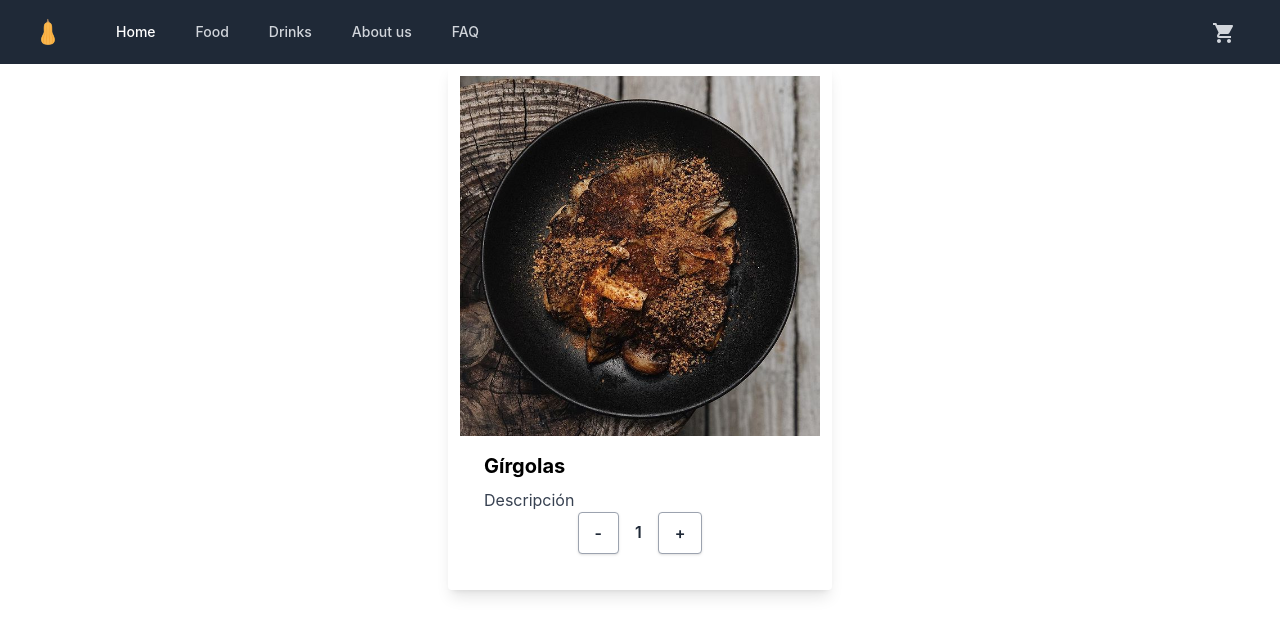
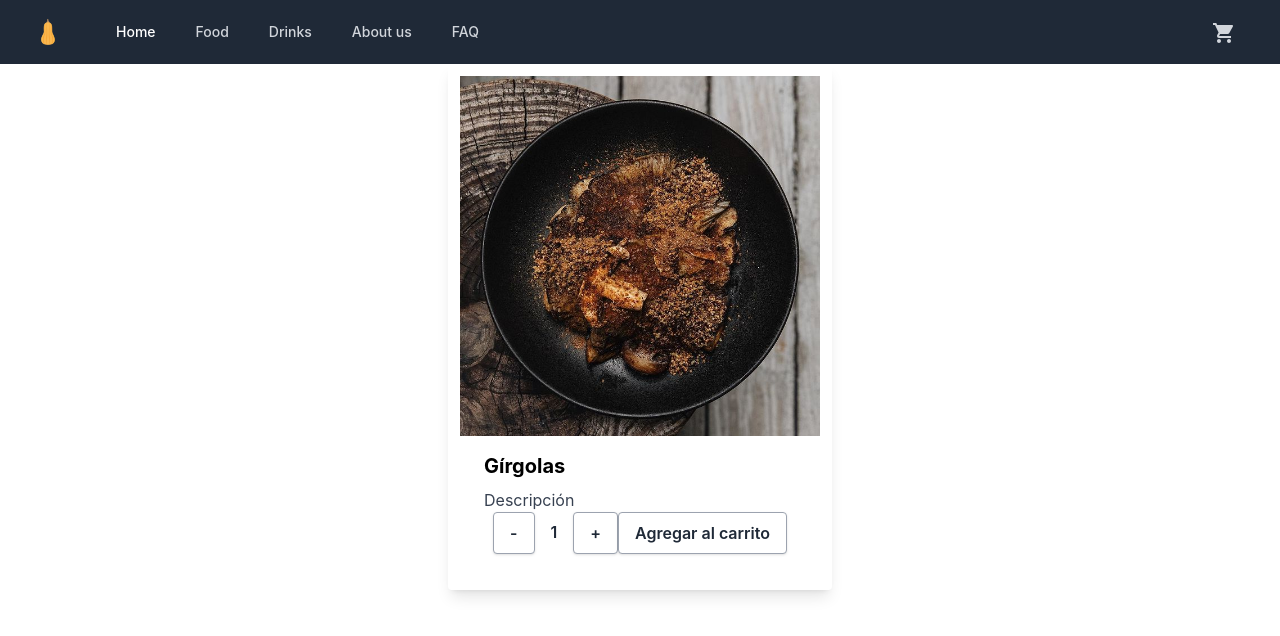
Before and after one commit to nazarenads/anquitoDosSantos, a React (Create React App) app: page /item/1 in a window 1280 px wide. Shown: the top 636 px of the page. Built offline with nearby package versions, Linux system fonts and the light colour scheme.

Commit message:
added logic in ItemDetail to show button to finish purchase when quantity selected is greater than 0, also added link that redirects to cart component

```diff
--- a/src/App.js
+++ b/src/App.js
@@ -7,6 +7,7 @@ import Faq from './pages/Faq';
 import Detail from './pages/Detail';
 import Store from './pages/Store';
 import ItemListContainer from './components/ItemListContainer';
+import Cart from './components/Cart';
 
 
 function App() {
@@ -20,6 +21,7 @@ function App() {
         <Route path="/category/:categoryId" element={<ItemListContainer/>}/>
         <Route path="/about-us" element={<AboutUs/>}/>
         <Route path="/faq" element={<Faq/>}/>
+        <Route path='/cart' element={<Cart/>}/>
       </Routes>
     </BrowserRouter>
 
--- /dev/null
+++ b/src/components/Cart.jsx
@@ -0,0 +1,9 @@
+import React from 'react'
+
+function Cart() {
+  return (
+    <div>Cart</div>
+  )
+}
+
+export default Cart
--- a/src/components/ItemCount.jsx
+++ b/src/components/ItemCount.jsx
@@ -1,6 +1,6 @@
 import React, {useState} from 'react'
 
-function ItemCount({stock, initial}) {
+function ItemCount({stock, initial, setQuantitySelected}) {
     const [counter, setCounter] = useState(initial);
 
     function increaseCounter(){
@@ -14,14 +14,24 @@ function ItemCount({stock, initial}) {
             setCounter(counter - 1)
         } else {}
     }
+    const onAdd = () => {
+        setQuantitySelected(counter)
+    }
 
   return (
     <>
-    <button onClick={decreaseCounter} className="bg-white hover:bg-gray-100 text-gray-800 font-semibold py-2 px-4 border border-gray-400 rounded shadow">-</button>
-    <p className="text-gray-800 font-semibold py-2 px-4">
-        {counter}
-    </p>
-    <button onClick={increaseCounter} className="bg-white hover:bg-gray-100 text-gray-800 font-semibold py-2 px-4 border border-gray-400 rounded shadow">+</button>
+    <div className="flex justify-center">
+        <button onClick={decreaseCounter} className="bg-white hover:bg-gray-100 text-gray-800 font-semibold py-2 px-4 border border-gray-400 rounded shadow">-</button>
+        <p className="text-gray-800 font-semibold py-2 px-4">
+            {counter}
+        </p>
+        <button onClick={increaseCounter} className="bg-white hover:bg-gray-100 text-gray-800 font-semibold py-2 px-4 border border-gray-400 rounded shadow">+</button>
+    </div>
+    <div className="flex justify-center">
+        <button onClick={onAdd} className="bg-white hover:bg-gray-100 text-gray-800 font-semibold py-2 px-4 border border-gray-400 rounded shadow">
+            Agregar al carrito
+        </button>
+    </div>
     </>
   )
 }
--- a/src/components/ItemDetail.jsx
+++ b/src/components/ItemDetail.jsx
@@ -1,8 +1,12 @@
-import React from 'react'
+import React, {useState} from 'react'
 import ItemCount from './ItemCount'
+import { Link } from 'react-router-dom';
 
 function ItemDetail({product}) {
   const {image, title, description, stock} = product
+  const [quantitySelected, setQuantitySelected] = useState(0)
+
+
   return (
         <div className="max-w-sm rounded overflow-hidden shadow-lg p-3">
     <img className="w-full" src={image}/>
@@ -12,7 +16,9 @@ function ItemDetail({product}) {
             {description}
         </p>
         <div className="flex justify-center pb-2">
-        <ItemCount stock={stock} initial={1}/>
+        {
+        quantitySelected > 0 ? <button><Link to="/cart">Terminar compra</Link></button> : <ItemCount stock={stock} initial={1} setQuantitySelected={setQuantitySelected}/>
+        }
         </div>
 
     </div>
--- a/src/components/ProductItem.jsx
+++ b/src/components/ProductItem.jsx
@@ -12,18 +12,10 @@ function ProductItem({product}) {
         <p className="text-gray-700 text-base">
             {description}
         </p>
-        <div className="flex justify-center pb-2">
-        <ItemCount stock={stock} initial={1}/>
-        </div>
         <div className="flex justify-center p-2">
         <Link to={`/item/${id}`}>
           <p><strong>Ver detalle</strong></p>
         </Link>
-        </div>
-        <div className="flex justify-center">
-        <button className="bg-white hover:bg-gray-100 text-gray-800 font-semibold py-2 px-4 border border-gray-400 rounded shadow">
-        Agregar al carrito
-        </button>
         </div>
     </div>
     </div>
```
